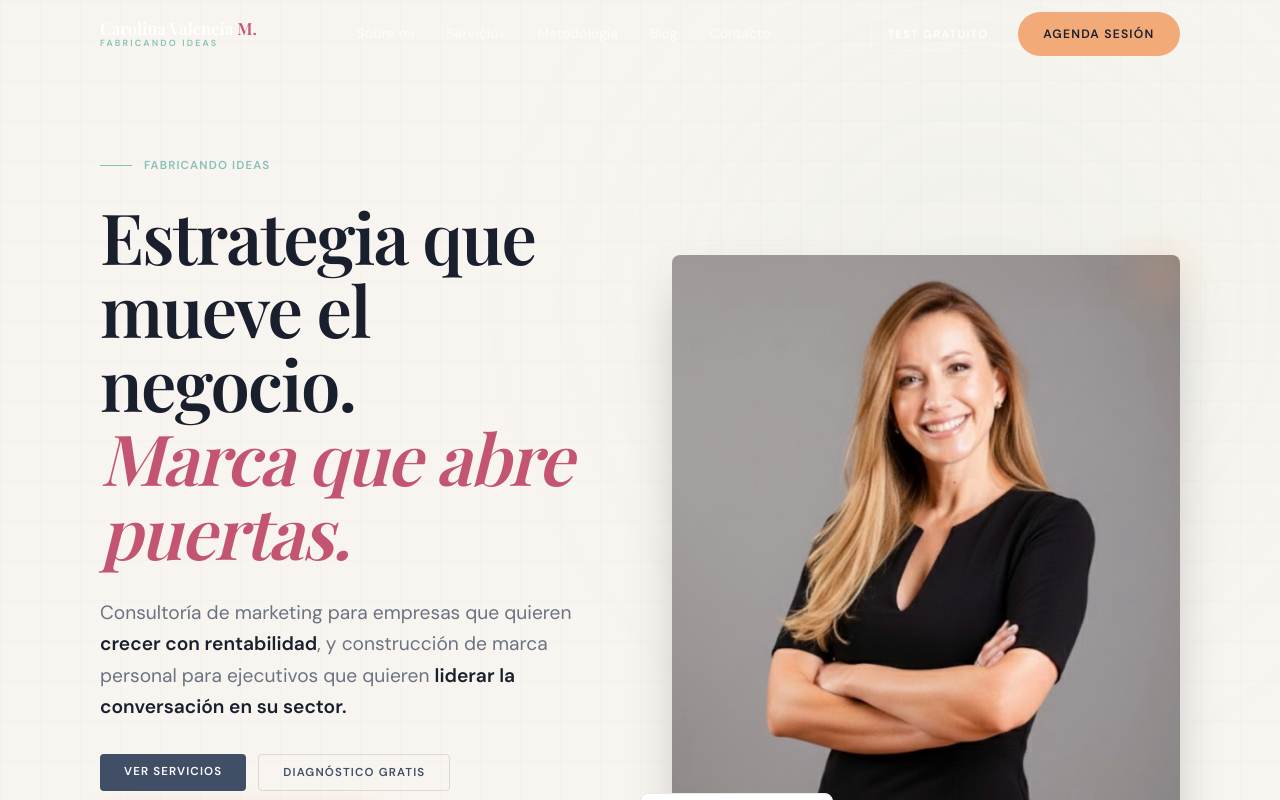
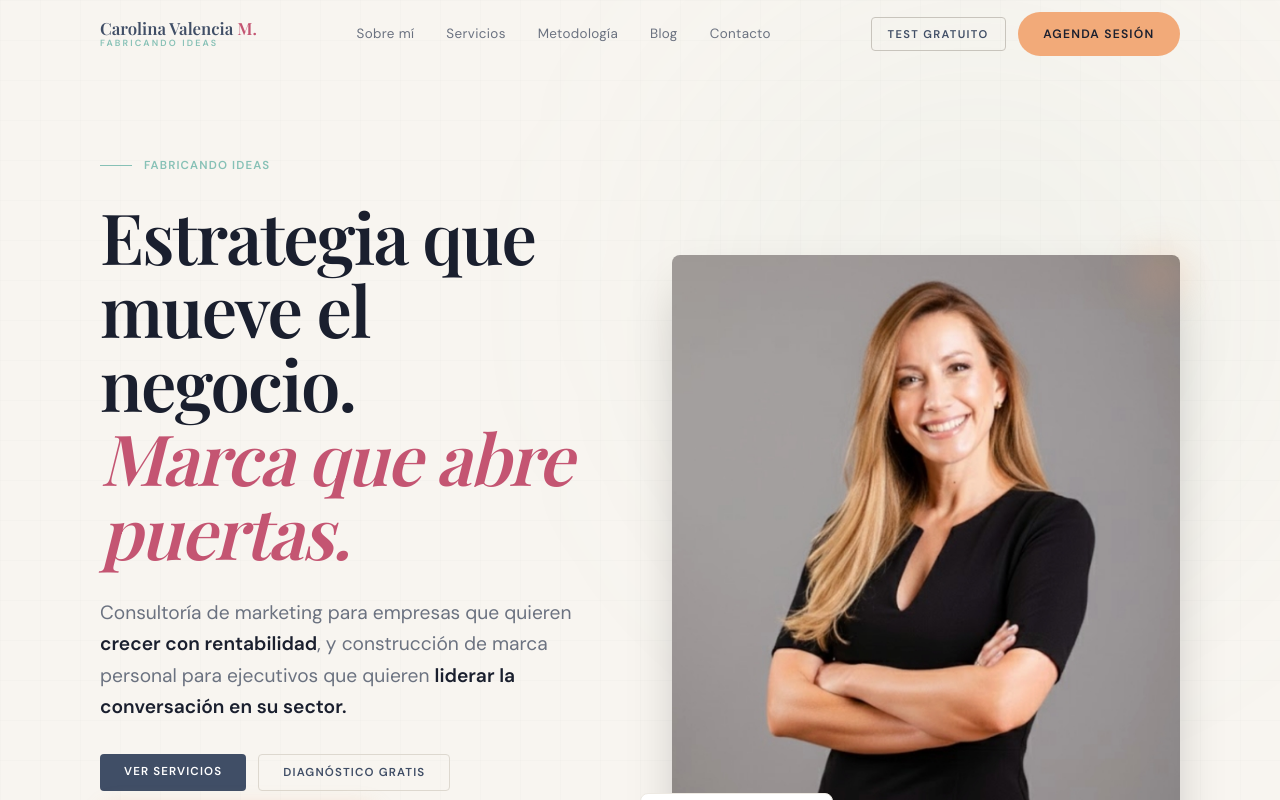
Before and after one commit to Tiago1124/Carolina-Valencia-M, a Next.js app: page / in a window 1280 px wide. Shown: the top 800 px of the page. Built offline with nearby package versions, Linux system fonts and the light colour scheme; a web font is replaced by a local one.

Commit message:
fix: NavBar

```diff
--- a/src/components/layout/Navbar.tsx
+++ b/src/components/layout/Navbar.tsx
@@ -17,7 +17,8 @@ export default function Navbar() {
   const [menuOpen, setMenuOpen] = useState(false);
 
   // detect dark-hero pages to use light nav text before scroll
-  const darkHero = ['/', '/sobre-mi', '/metodologia', '/contacto'].includes(path);
+  // homepage (/) has a LIGHT background — do NOT include it here
+  const darkHero = ['/sobre-mi', '/metodologia', '/contacto'].includes(path);
 
   useEffect(() => {
     const fn = () => setScrolled(window.scrollY > 24);
```
